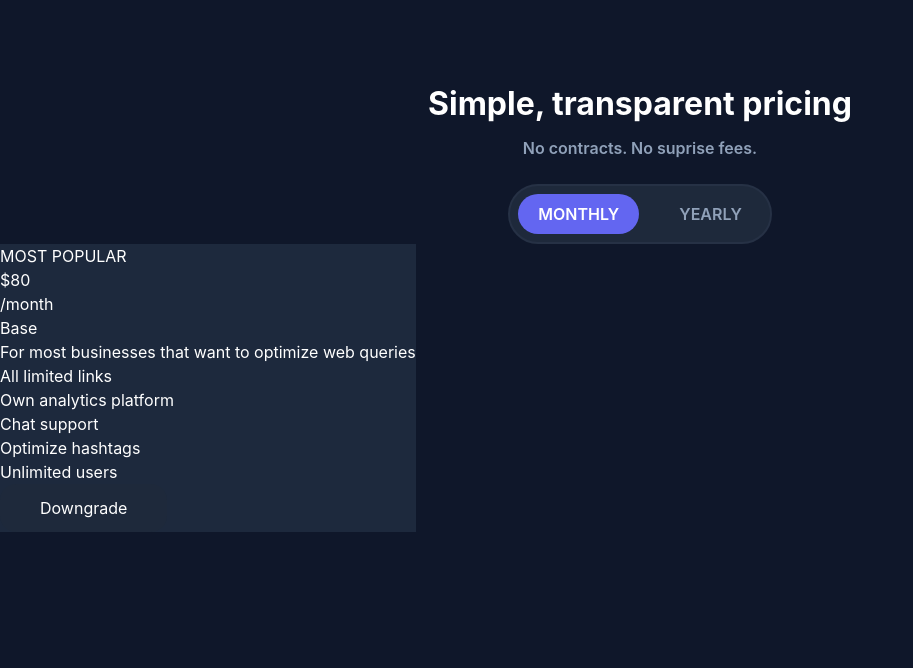
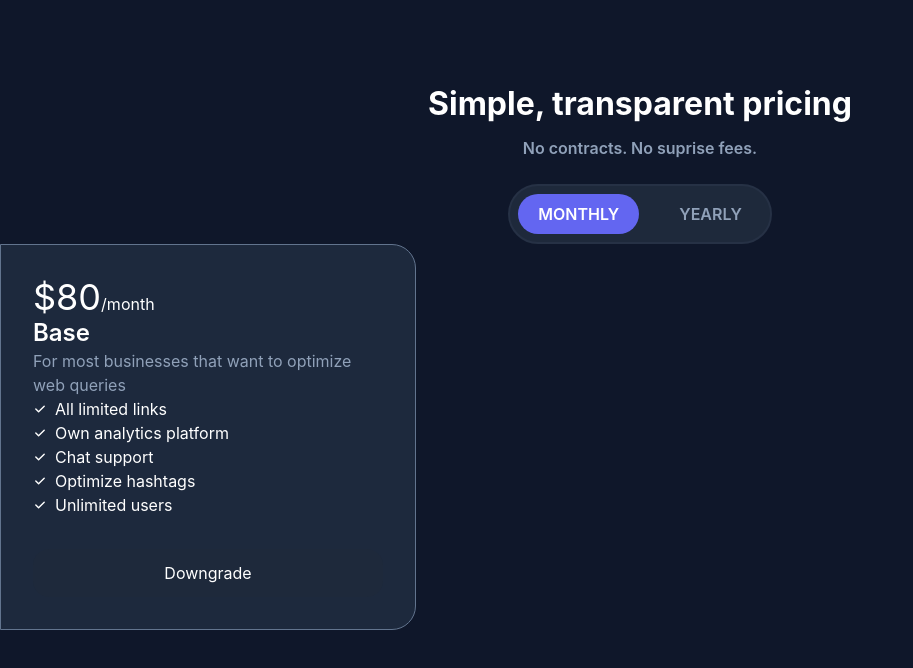
Before and after one commit to ManishNewa/ReactApp, a React (Vite) app: page / in a window 1280 px wide. Shown: the top 668 px of the page, without its empty margins (0-913 px from the left). Built offline with nearby package versions, Linux system fonts and the light colour scheme.

Commit message:
add css formats to contents and setup svg on the lists

```diff
--- a/src/App.jsx
+++ b/src/App.jsx
@@ -1,4 +1,26 @@
 function App() {
+    const features1 = [
+        {
+            key: 1,
+            value: 'All limited links',
+        },
+        {
+            key: 2,
+            value: 'Own analytics platform',
+        },
+        {
+            key: 3,
+            value: 'Chat support',
+        },
+        {
+            key: 4,
+            value: 'Optimize hashtags',
+        },
+        {
+            key: 5,
+            value: 'Unlimited users',
+        },
+    ];
     return (
         <main className="min-h-screen bg-[#0F172A] py-[10vh]">
             <section className="hero-section flex flex-col items-center justify-center gap-2">
@@ -19,25 +41,42 @@ function App() {
             </section>
             <section className="pricing-section w-full max-w-[260]">
                 <div className="grid grid-cols-1 md:grid-cols-3 gap-6 md:gap-4">
-                    <div className="card bg-slate-800 text-white ">
+                    <div className="bg-slate-800 text-white p-8 border border-slate-500 flex flex-col rounded-e-3xl">
                         {/* Popular Tag */}
-                        <span>MOST POPULAR</span>
+                        {/* <span>MOST POPULAR</span> */}
                         <div className="price">
-                            <div className="price-name">
-                                <h1 className="text-white">$80</h1>/month
+                            <div className="flex items-baseline">
+                                <h1 className="text-white text-bold text-4xl">
+                                    $80
+                                </h1>
+                                <span>/month</span>
                             </div>
-                            <div className="price-category">Base</div>
+                            <div className="text-2xl font-semibold">Base</div>
                         </div>
-                        <p>
+                        <p className="text-slate-400">
                             For most businesses that want to optimize web
                             queries
                         </p>
-                        <ul className="category-features">
-                            <li>All limited links</li>
-                            <li>Own analytics platform</li>
-                            <li>Chat support</li>
-                            <li>Optimize hashtags</li>
-                            <li>Unlimited users</li>
+                        <ul className="flex-1 mb-8">
+                            {features1.map((feature) => (
+                                <li
+                                    key={feature.id}
+                                    className="flex items-center gap-2"
+                                >
+                                    <svg
+                                        className="w-3.5 h-3.5"
+                                        viewBox="0 0 20 20"
+                                        fill="currentColor"
+                                    >
+                                        <path
+                                            fillRule="evenodd"
+                                            d="M16.707 5.293a1 1 0 010 1.414l-8 8a1 1 0 01-1.414 0l-4-4a1 1 0 011.414-1.414L8 12.586l7.293-7.293a1 1 0 011.414 0z"
+                                            clipRule="evenodd"
+                                        />
+                                    </svg>
+                                    {feature.value}
+                                </li>
+                            ))}
                         </ul>
                         <button className="text-white text-center bg-[#1E293B] py-3 px-10 rounded-2xl">
                             Downgrade
```
